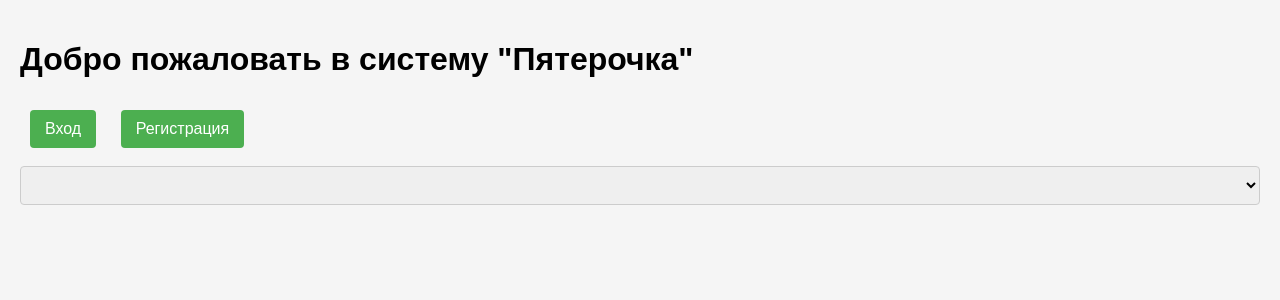
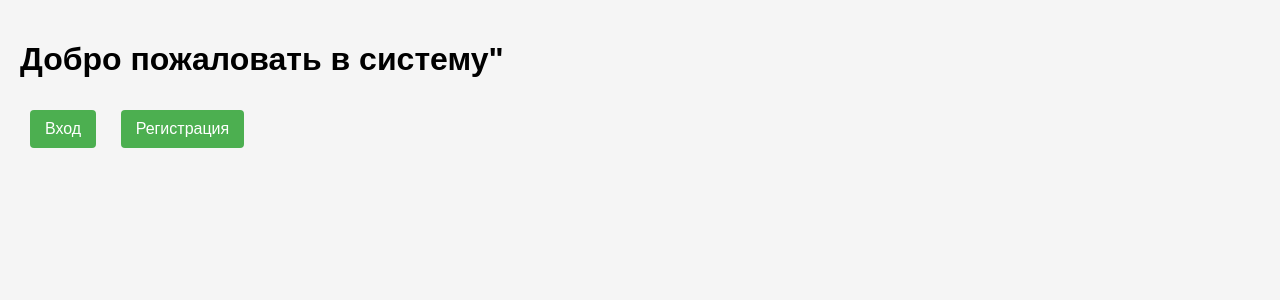
Before and after one commit to sargqn/projectx, a PHP site: page / in a window 1280 px wide. Shown: the top 300 px of the page. Run offline with PHP 8.4, Linux system fonts and the light colour scheme; lists and menus that the app fills with data are empty.

Commit message:
Update index.php

```diff
--- a/index.php
+++ b/index.php
@@ -3,15 +3,12 @@
 <head>
     <meta charset="UTF-8">
     <meta name="viewport" content="width=device-width, initial-scale=1.0">
-    <title>Главная \ Пятерочка</title>
+    <title>Главная</title>
     <link rel="stylesheet" href="style.css">
 </head>
 <body>
-    <h1>Добро пожаловать в систему "Пятерочка"</h1>
+    <h1>Добро пожаловать в систему"</h1>
     <a href="./login.php" class="link__login-register">Вход</a>
     <a href="./register.php" class="link__login-register">Регистрация</a>
-    <select name="" id="">
-
-    </select>
 </body>
 </html>
```
